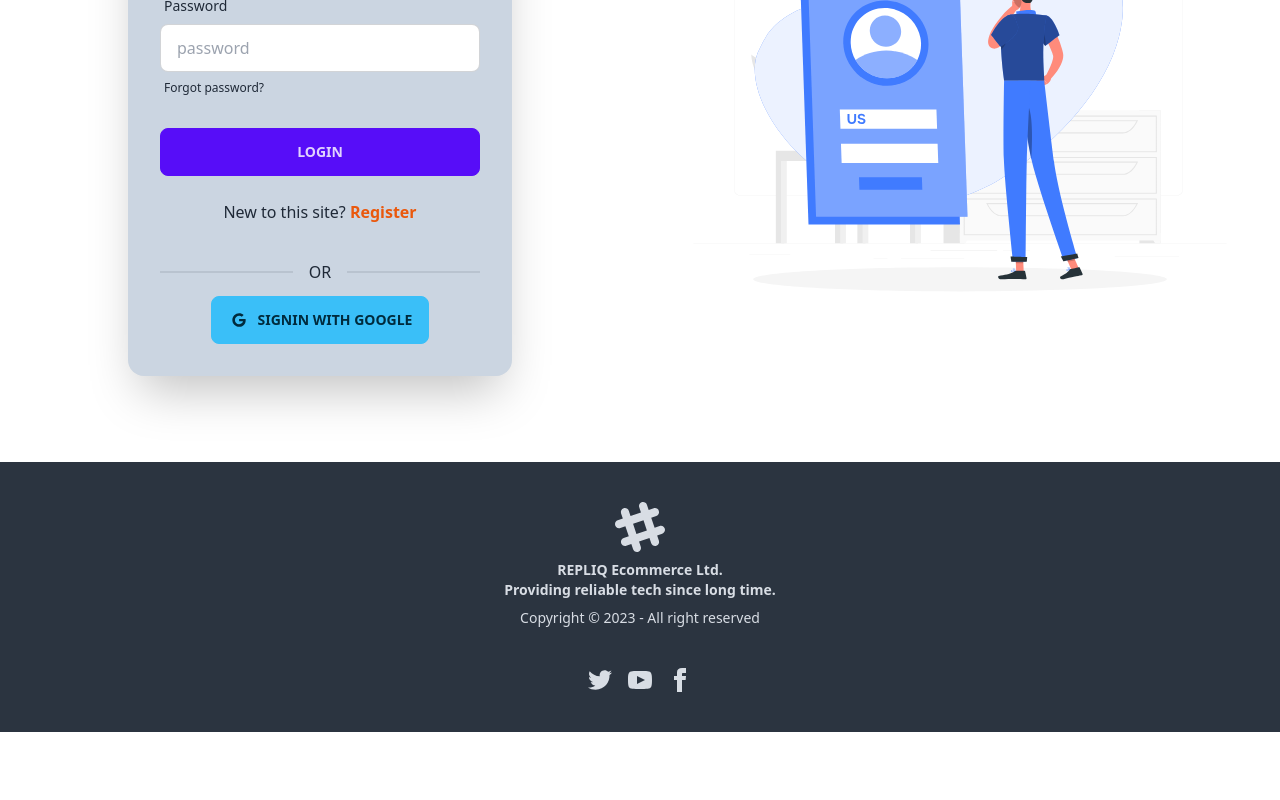
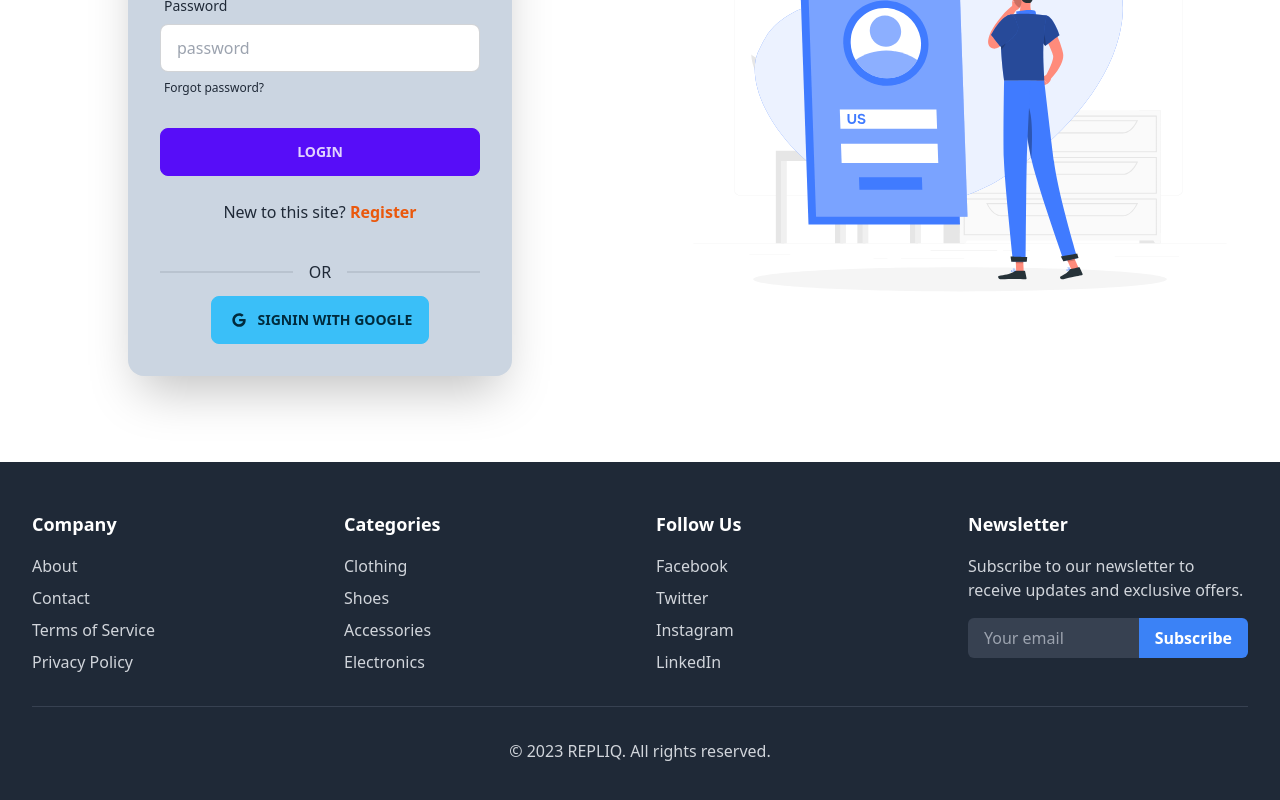
Before and after one commit to RahulSaha1998/Repliq-Ecommerce-Client, a React (Vite) app: page /login in a window 1280 px wide. Shown: the part 386-1186 px from the top of the page. Before the commit the page ends 1118 px from the top, so only its background shows below. Built offline with nearby package versions, Linux system fonts and the light colour scheme; no server answers.

Commit message:
customized some components

```diff
--- a/src/components/CardBody.jsx
+++ b/src/components/CardBody.jsx
@@ -1,6 +1,6 @@
 import Rating from 'react-rating';
 import { FaRegStar, FaStar } from 'react-icons/fa';
-import { Link } from 'react-router-dom';
+import { Link, useLocation, useNavigate } from 'react-router-dom';
 import { useContext } from 'react';
 import { AuthContext } from '../providers/AuthProvider';
 import Swal from 'sweetalert2';
@@ -9,6 +9,9 @@ import useAdmin from '../hooks/useAdmin';
 
 
 const CardBody = ({ item }) => {
+
+    const navigate = useNavigate();
+    const location = useLocation();
 
     const { _id, price, quantity, product_name, image, rating, description } = item;
 
--- a/src/layouts/Dashboard.jsx
+++ b/src/layouts/Dashboard.jsx
@@ -8,13 +8,13 @@ const Dashboard = () => {
             <div className="drawer-content flex flex-col items-center justify-center">
                 {/* Page content here */}
                 <Outlet></Outlet>
-                <label htmlFor="my-drawer-2" className="btn btn-primary drawer-button lg:hidden">Open drawer</label>
+                <label htmlFor="my-drawer-2" className="btn btn-outline lg:hidden">Open drawer</label>
 
             </div>
             <div className="drawer-side">
                 <label htmlFor="my-drawer-2" className="drawer-overlay"></label>
                 <ul className="menu p-4 w-80 h-full bg-slate-300 text-base-content">
-                    <li><NavLink to="/dashboard/adminhome"><FaHome></FaHome> Admin Home</NavLink></li>
+
                     <li><NavLink to="/dashboard/allProducts"><FaBoxOpen></FaBoxOpen>All Products</NavLink></li>
                     <li><NavLink to="/dashboard/addProduct"> <FaPlusCircle></FaPlusCircle> Add Product</NavLink></li>
 
--- a/src/pages/login.jsx
+++ b/src/pages/login.jsx
@@ -26,7 +26,7 @@ const Login = () => {
         const form = event.target;
         const email = form.email.value;
         const password = form.password.value;
-        console.log(email, password);
+        // console.log(email, password, phone);
 
         signIn(email, password)
             .then(result => {
--- a/src/routes/PrivateRoute.jsx
+++ b/src/routes/PrivateRoute.jsx
@@ -1,42 +1,21 @@
-import { useContext, useState } from 'react';
+import { useContext } from 'react';
 import { AuthContext } from '../providers/AuthProvider';
 import { Navigate } from 'react-router-dom';
 import Loader from '../components/Loader';
-import Swal from 'sweetalert2';
 
-const PrivateRoute = ({ children }) => {
+const PrivateRoute = ({children}) => {
     const { user, loading } = useContext(AuthContext);
-    const [showAlert, setShowAlert] = useState(false);
+
 
     if (loading) {
-        return <Loader />;
+        return <Loader></Loader>
     }
 
     if (user) {
         return children;
     }
 
-    if (showAlert) {
-        return <Navigate to="/login" />;
-    }
-
-    // If showAlert is not true and user is not available, display the alert
-    if (!user && !showAlert) {
-        Swal.fire({
-            icon: 'error',
-            title: 'Access Denied',
-            text: 'You need to be logged in to access this page.',
-            confirmButtonText: 'Login',
-            showCancelButton: true,
-            cancelButtonText: 'Cancel'
-        }).then((result) => {
-            if (result.isConfirmed) {
-                setShowAlert(true);
-            }
-        });
-
-        return null;
-    }
+    return <Navigate to='/login'></Navigate>;
 };
 
 export default PrivateRoute;
--- a/src/routes/Routes.jsx
+++ b/src/routes/Routes.jsx
@@ -14,6 +14,7 @@ import AllCustomers from "../pages/Dashboard/AllCustomers";
 import AllProducts from "../pages/Dashboard/AllProducts";
 import UpdateProduct from "../pages/Dashboard/UpdateProduct";
 import ViewDetails from "../pages/ViewDetails";
+import Checkout from "../pages/Checkout";
 
 export const router = createBrowserRouter([
     {
@@ -35,6 +36,10 @@ export const router = createBrowserRouter([
             {
                 path: "/cart",
                 element: <PrivateRoute><Cart></Cart></PrivateRoute>
+            },
+            {
+                path: "/cart/checkout",
+                element: <PrivateRoute><Checkout></Checkout></PrivateRoute>
             },
             {
                 path: "/details/:id",
--- a/src/shared/Footer.jsx
+++ b/src/shared/Footer.jsx
@@ -1,22 +1,113 @@
 
 const Footer = () => {
     return (
-        <footer className="footer footer-center p-10 bg-neutral text-neutral-content">
-            <div>
-                <svg width="50" height="50" viewBox="0 0 24 24" xmlns="http://www.w3.org/2000/svg" fillRule="evenodd" clipRule="evenodd" className="inline-block fill-current"><path d="M22.672 15.226l-2.432.811.841 2.515c.33 1.019-.209 2.127-1.23 2.456-1.15.325-2.148-.321-2.463-1.226l-.84-2.518-5.013 1.677.84 2.517c.391 1.203-.434 2.542-1.831 2.542-.88 0-1.601-.564-1.86-1.314l-.842-2.516-2.431.809c-1.135.328-2.145-.317-2.463-1.229-.329-1.018.211-2.127 1.231-2.456l2.432-.809-1.621-4.823-2.432.808c-1.355.384-2.558-.59-2.558-1.839 0-.817.509-1.582 1.327-1.846l2.433-.809-.842-2.515c-.33-1.02.211-2.129 1.232-2.458 1.02-.329 2.13.209 2.461 1.229l.842 2.515 5.011-1.677-.839-2.517c-.403-1.238.484-2.553 1.843-2.553.819 0 1.585.509 1.85 1.326l.841 2.517 2.431-.81c1.02-.33 2.131.211 2.461 1.229.332 1.018-.21 2.126-1.23 2.456l-2.433.809 1.622 4.823 2.433-.809c1.242-.401 2.557.484 2.557 1.838 0 .819-.51 1.583-1.328 1.847m-8.992-6.428l-5.01 1.675 1.619 4.828 5.011-1.674-1.62-4.829z"></path></svg>
-                <p className="font-bold">
-                    REPLIQ Ecommerce Ltd. <br />Providing reliable tech since long time.
-                </p>
-                <p>Copyright © 2023 - All right reserved</p>
-            </div>
-            <div>
-                <div className="grid grid-flow-col gap-4">
-                    <a><svg xmlns="http://www.w3.org/2000/svg" width="24" height="24" viewBox="0 0 24 24" className="fill-current"><path d="M24 4.557c-.883.392-1.832.656-2.828.775 1.017-.609 1.798-1.574 2.165-2.724-.951.564-2.005.974-3.127 1.195-.897-.957-2.178-1.555-3.594-1.555-3.179 0-5.515 2.966-4.797 6.045-4.091-.205-7.719-2.165-10.148-5.144-1.29 2.213-.669 5.108 1.523 6.574-.806-.026-1.566-.247-2.229-.616-.054 2.281 1.581 4.415 3.949 4.89-.693.188-1.452.232-2.224.084.626 1.956 2.444 3.379 4.6 3.419-2.07 1.623-4.678 2.348-7.29 2.04 2.179 1.397 4.768 2.212 7.548 2.212 9.142 0 14.307-7.721 13.995-14.646.962-.695 1.797-1.562 2.457-2.549z"></path></svg></a>
-                    <a><svg xmlns="http://www.w3.org/2000/svg" width="24" height="24" viewBox="0 0 24 24" className="fill-current"><path d="M19.615 3.184c-3.604-.246-11.631-.245-15.23 0-3.897.266-4.356 2.62-4.385 8.816.029 6.185.484 8.549 4.385 8.816 3.6.245 11.626.246 15.23 0 3.897-.266 4.356-2.62 4.385-8.816-.029-6.185-.484-8.549-4.385-8.816zm-10.615 12.816v-8l8 3.993-8 4.007z"></path></svg></a>
-                    <a><svg xmlns="http://www.w3.org/2000/svg" width="24" height="24" viewBox="0 0 24 24" className="fill-current"><path d="M9 8h-3v4h3v12h5v-12h3.642l.358-4h-4v-1.667c0-.955.192-1.333 1.115-1.333h2.885v-5h-3.808c-3.596 0-5.192 1.583-5.192 4.615v3.385z"></path></svg></a>
-                </div>
-            </div>
-        </footer>
+        <footer className="bg-gray-800">
+      <div className="max-w-7xl mx-auto py-12 px-4 sm:px-6 lg:px-8">
+        <div className="grid grid-cols-1 md:grid-cols-2 lg:grid-cols-4 gap-8">
+          <div className="col-span-1">
+            <h3 className="text-white text-lg font-bold">Company</h3>
+            <ul className="mt-4 space-y-2">
+              <li>
+                <a href="#" className="text-gray-300 hover:text-white">
+                  About
+                </a>
+              </li>
+              <li>
+                <a href="#" className="text-gray-300 hover:text-white">
+                  Contact
+                </a>
+              </li>
+              <li>
+                <a href="#" className="text-gray-300 hover:text-white">
+                  Terms of Service
+                </a>
+              </li>
+              <li>
+                <a href="#" className="text-gray-300 hover:text-white">
+                  Privacy Policy
+                </a>
+              </li>
+            </ul>
+          </div>
+          <div className="col-span-1">
+            <h3 className="text-white text-lg font-bold">Categories</h3>
+            <ul className="mt-4 space-y-2">
+              <li>
+                <a href="#" className="text-gray-300 hover:text-white">
+                  Clothing
+                </a>
+              </li>
+              <li>
+                <a href="#" className="text-gray-300 hover:text-white">
+                  Shoes
+                </a>
+              </li>
+              <li>
+                <a href="#" className="text-gray-300 hover:text-white">
+                  Accessories
+                </a>
+              </li>
+              <li>
+                <a href="#" className="text-gray-300 hover:text-white">
+                  Electronics
+                </a>
+              </li>
+            </ul>
+          </div>
+          <div className="col-span-1">
+            <h3 className="text-white text-lg font-bold">Follow Us</h3>
+            <ul className="mt-4 space-y-2">
+              <li>
+                <a href="#" className="text-gray-300 hover:text-white">
+                  Facebook
+                </a>
+              </li>
+              <li>
+                <a href="#" className="text-gray-300 hover:text-white">
+                  Twitter
+                </a>
+              </li>
+              <li>
+                <a href="#" className="text-gray-300 hover:text-white">
+                  Instagram
+                </a>
+              </li>
+              <li>
+                <a href="#" className="text-gray-300 hover:text-white">
+                  LinkedIn
+                </a>
+              </li>
+            </ul>
+          </div>
+          <div className="col-span-1">
+            <h3 className="text-white text-lg font-bold">Newsletter</h3>
+            <p className="mt-4 text-gray-300">
+              Subscribe to our newsletter to receive updates and exclusive
+              offers.
+            </p>
+            <form className="mt-4">
+              <div className="flex">
+                <input
+                  type="email"
+                  placeholder="Your email"
+                  className="px-4 py-2 rounded-l-md focus:outline-none focus:ring-2 focus:ring-blue-500 w-full bg-gray-700 text-gray-300"
+                />
+                <button
+                  type="submit"
+                  className="bg-blue-500 hover:bg-blue-600 text-white font-semibold px-4 py-2 rounded-r-md focus:outline-none focus:ring-2 focus:ring-blue-500"
+                >
+                  Subscribe
+                </button>
+              </div>
+            </form>
+          </div>
+        </div>
+        <hr className="mt-8 border-gray-700" />
+        <p className="text-gray-300 mt-8 lg:text-center">
+          © 2023 REPLIQ. All rights reserved.
+        </p>
+      </div>
+    </footer>
     );
 };
 
```
Also changed, not shown: src/pages/Checkout.jsx (added, +80 -0 lines), src/shared/Header.jsx (+7 -7 lines).
